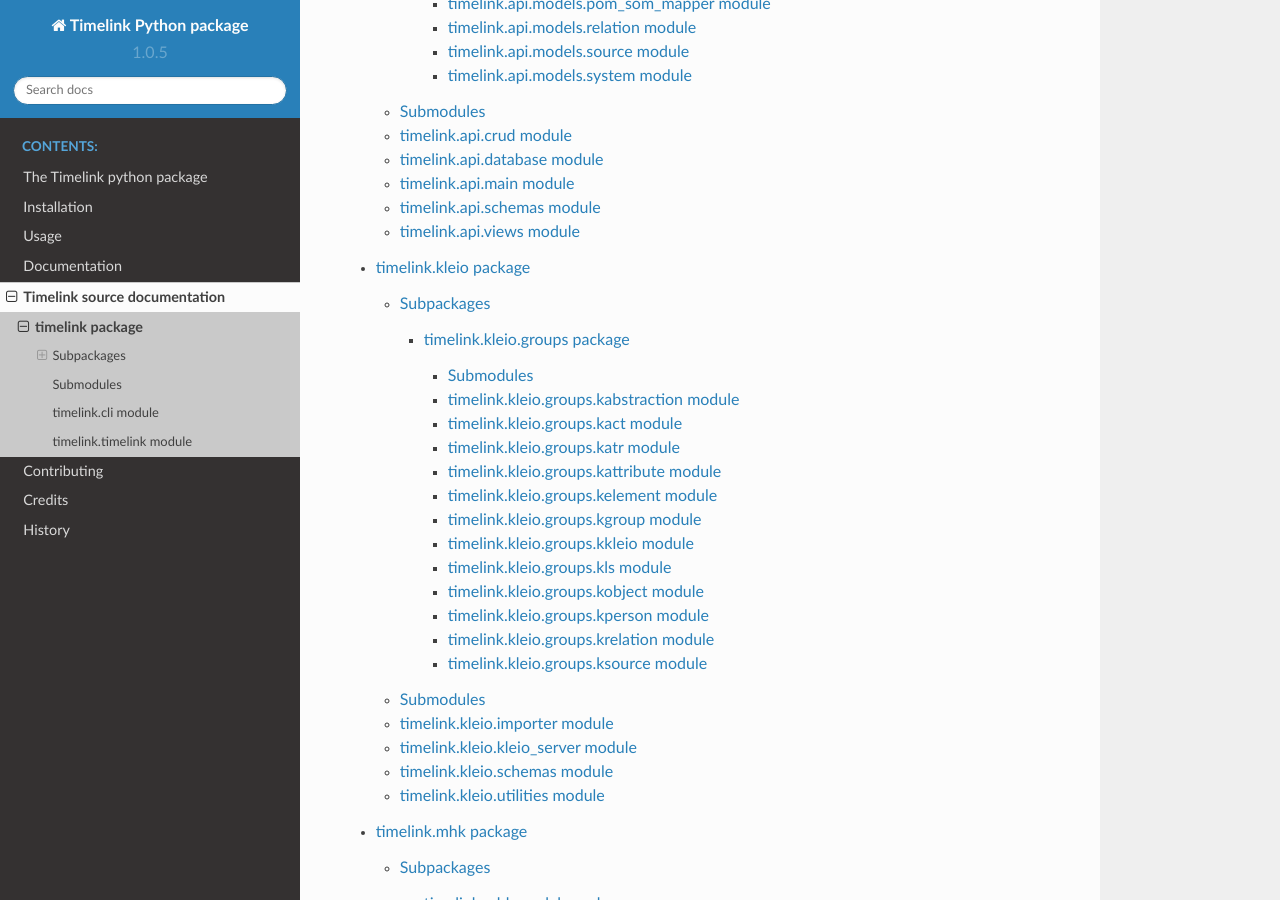
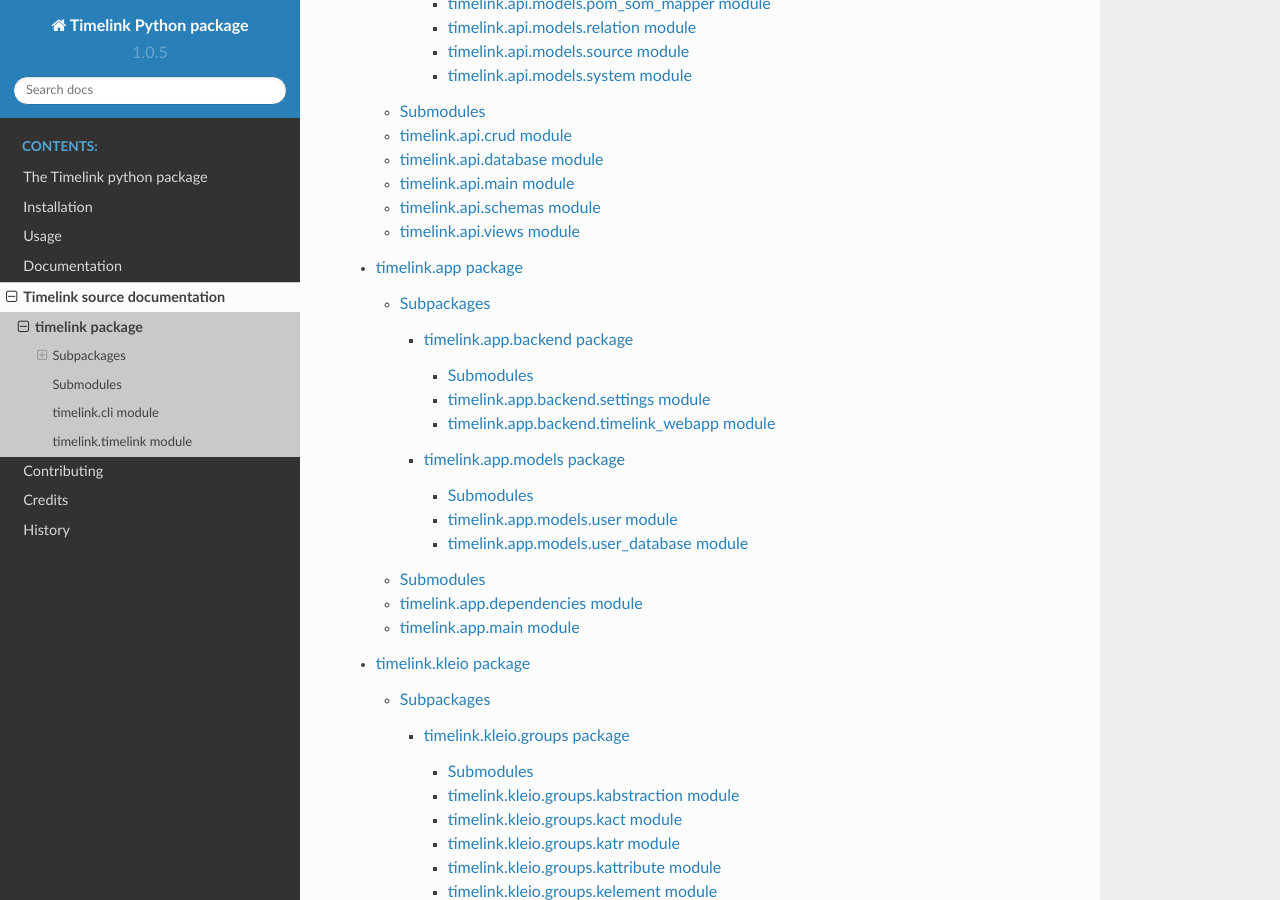
Before and after one commit to time-link/timelink-py, a Sphinx documentation site: the page built from docs/timelink.rst, in a window 1280 px wide and 900 px high, scrolled down 672 px. Built offline with Sphinx 7.4.7 and the Read the Docs theme 2.0.0, drawn with Linux system fonts in a browser that asks for light colours.

Commit message:
Update docs

```diff
--- /dev/null
+++ b/docs/timelink.app.backend.rst
@@ -0,0 +1,23 @@
+timelink.app.backend package
+============================
+
+.. automodule:: timelink.app.backend
+   :no-undoc-members:
+   :no-show-inheritance:
+
+Submodules
+----------
+
+timelink.app.backend.settings module
+------------------------------------
+
+.. automodule:: timelink.app.backend.settings
+   :no-undoc-members:
+   :no-show-inheritance:
+
+timelink.app.backend.timelink\_webapp module
+--------------------------------------------
+
+.. automodule:: timelink.app.backend.timelink_webapp
+   :no-undoc-members:
+   :no-show-inheritance:
--- /dev/null
+++ b/docs/timelink.app.models.rst
@@ -0,0 +1,23 @@
+timelink.app.models package
+===========================
+
+.. automodule:: timelink.app.models
+   :no-undoc-members:
+   :no-show-inheritance:
+
+Submodules
+----------
+
+timelink.app.models.user module
+-------------------------------
+
+.. automodule:: timelink.app.models.user
+   :no-undoc-members:
+   :no-show-inheritance:
+
+timelink.app.models.user\_database module
+-----------------------------------------
+
+.. automodule:: timelink.app.models.user_database
+   :no-undoc-members:
+   :no-show-inheritance:
--- /dev/null
+++ b/docs/timelink.app.rst
@@ -0,0 +1,32 @@
+timelink.app package
+====================
+
+.. automodule:: timelink.app
+   :no-undoc-members:
+   :no-show-inheritance:
+
+Subpackages
+-----------
+
+.. toctree::
+   :maxdepth: 4
+
+   timelink.app.backend
+   timelink.app.models
+
+Submodules
+----------
+
+timelink.app.dependencies module
+--------------------------------
+
+.. automodule:: timelink.app.dependencies
+   :no-undoc-members:
+   :no-show-inheritance:
+
+timelink.app.main module
+------------------------
+
+.. automodule:: timelink.app.main
+   :no-undoc-members:
+   :no-show-inheritance:
--- a/docs/timelink.rst
+++ b/docs/timelink.rst
@@ -12,6 +12,7 @@ Subpackages
    :maxdepth: 4
 
    timelink.api
+   timelink.app
    timelink.kleio
    timelink.mhk
    timelink.networks
```
